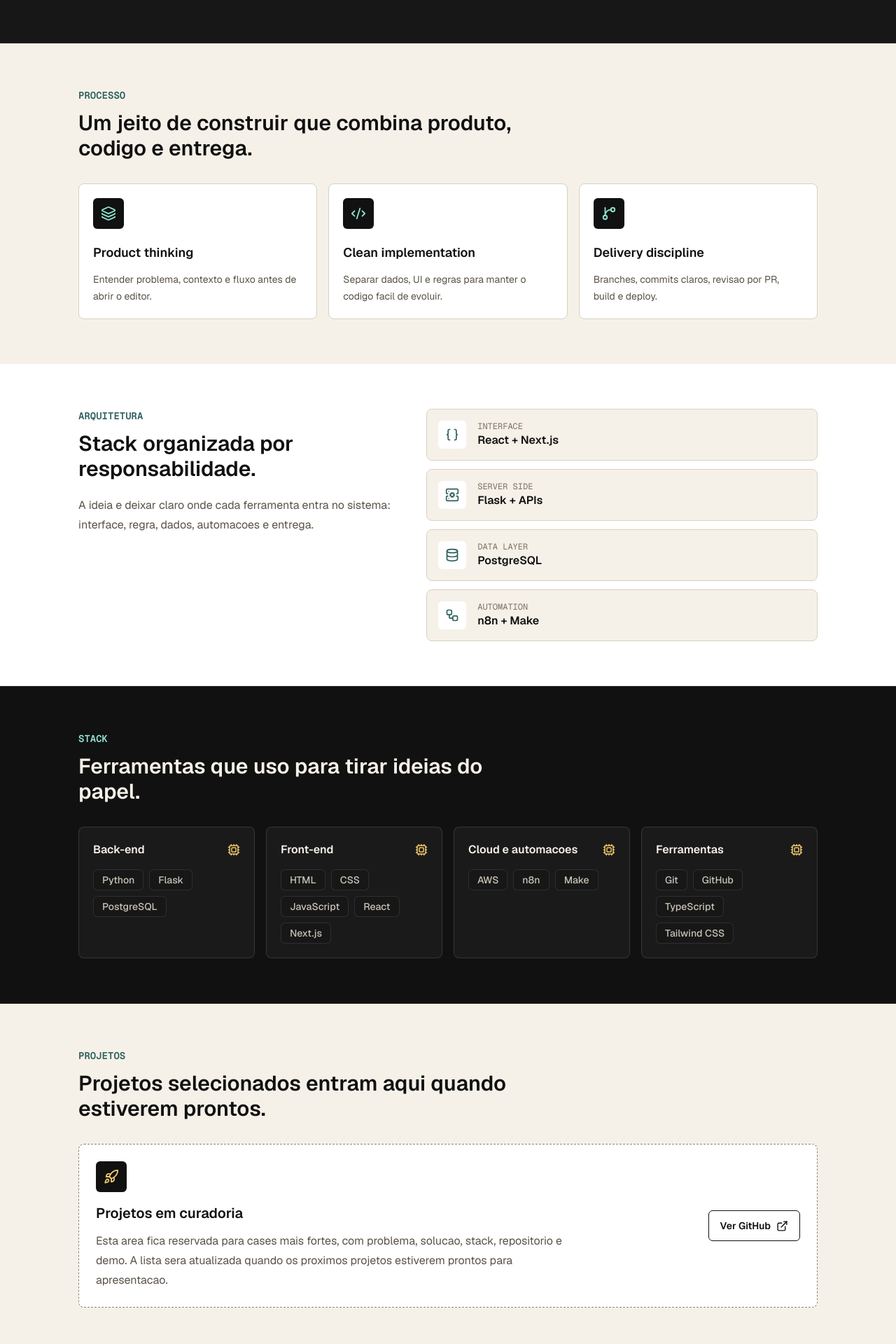
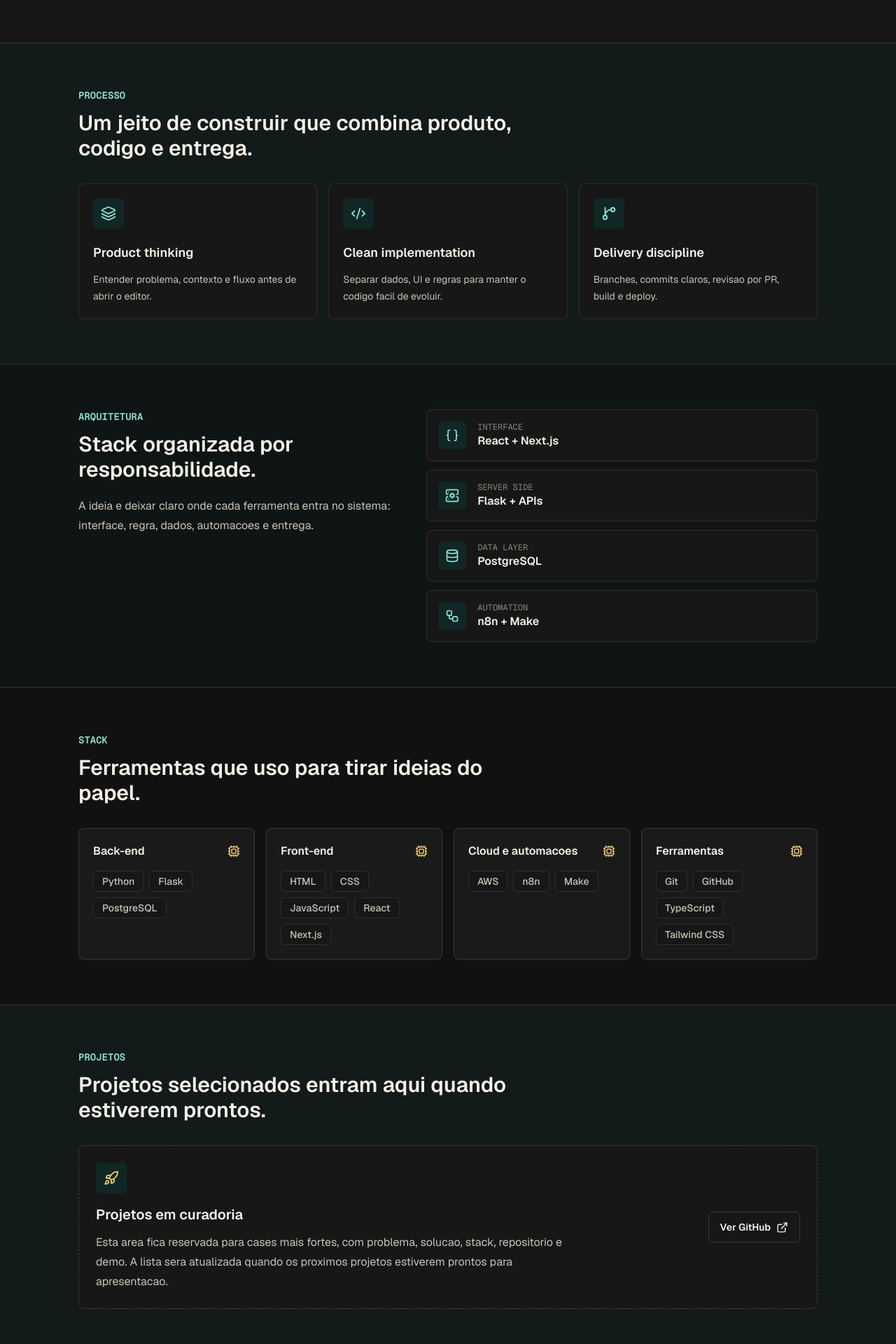
Before and after one commit to pedro-sls/portfolio, a Next.js app: page / in a window 1280 px wide. Shown: the part 1080-3000 px from the top of the page at 70% size. Built offline with nearby package versions, Linux system fonts and the light colour scheme.

Commit message:
style: align light sections with dark theme

```diff
--- a/src/app/page.tsx
+++ b/src/app/page.tsx
@@ -153,10 +153,10 @@ export default function Home() {
         </div>
       </section>
 
-      <section className="bg-[#f6f1e8] text-[#111111]">
+      <section className="border-b border-white/10 bg-[#121b1a] text-[#f6f1e8]">
         <div className="mx-auto max-w-6xl px-6 py-16 md:px-10 lg:px-12">
           <div className="mb-8">
-            <p className="font-mono text-sm font-semibold uppercase text-[#2c5f5d]">
+            <p className="font-mono text-sm font-semibold uppercase text-[#8fe3d0]">
               Processo
             </p>
             <h2 className="mt-3 max-w-2xl text-3xl font-semibold">
@@ -168,13 +168,15 @@ export default function Home() {
             {engineeringFlow.map(({ title, description, icon: Icon }) => (
               <article
                 key={title}
-                className="group rounded-lg border border-[#d8d0c2] bg-white p-5 transition duration-200 hover:-translate-y-1 hover:border-[#2c5f5d] hover:shadow-[0_18px_40px_rgba(17,17,17,0.12)]"
+                className="group rounded-lg border border-white/10 bg-[#171717] p-5 transition duration-200 hover:-translate-y-1 hover:border-[#8fe3d0] hover:bg-[#1b2423] hover:shadow-[0_18px_40px_rgba(0,0,0,0.3)]"
               >
-                <div className="flex h-11 w-11 items-center justify-center rounded-md bg-[#111111] text-[#8fe3d0] transition group-hover:bg-[#2c5f5d] group-hover:text-white">
+                <div className="flex h-11 w-11 items-center justify-center rounded-md bg-[#102725] text-[#8fe3d0] transition group-hover:bg-[#8fe3d0] group-hover:text-[#111111]">
                   <Icon size={22} aria-hidden="true" />
                 </div>
-                <h3 className="mt-5 text-lg font-semibold">{title}</h3>
-                <p className="mt-3 text-sm leading-6 text-[#5a5348]">
+                <h3 className="mt-5 text-lg font-semibold text-[#f6f1e8]">
+                  {title}
+                </h3>
+                <p className="mt-3 text-sm leading-6 text-[#c9c2b5]">
                   {description}
                 </p>
               </article>
@@ -183,16 +185,16 @@ export default function Home() {
         </div>
       </section>
 
-      <section className="bg-white text-[#111111]">
+      <section className="border-b border-white/10 bg-[#0f1514] text-[#f6f1e8]">
         <div className="mx-auto grid max-w-6xl gap-10 px-6 py-16 md:grid-cols-[0.9fr_1.1fr] md:px-10 lg:px-12">
           <div>
-            <p className="font-mono text-sm font-semibold uppercase text-[#2c5f5d]">
+            <p className="font-mono text-sm font-semibold uppercase text-[#8fe3d0]">
               Arquitetura
             </p>
             <h2 className="mt-3 text-3xl font-semibold">
               Stack organizada por responsabilidade.
             </h2>
-            <p className="mt-5 text-base leading-7 text-[#5a5348]">
+            <p className="mt-5 text-base leading-7 text-[#c9c2b5]">
               A ideia e deixar claro onde cada ferramenta entra no sistema:
               interface, regra, dados, automacoes e entrega.
             </p>
@@ -202,22 +204,22 @@ export default function Home() {
             {systemLayers.map(({ label, value, icon: Icon }) => (
               <article
                 key={label}
-                className="group flex items-center justify-between gap-4 rounded-lg border border-[#d8d0c2] bg-[#f6f1e8] p-4 transition duration-200 hover:-translate-y-0.5 hover:border-[#2c5f5d] hover:bg-[#eef8f5]"
+                className="group flex items-center justify-between gap-4 rounded-lg border border-white/10 bg-[#171717] p-4 transition duration-200 hover:-translate-y-0.5 hover:border-[#8fe3d0] hover:bg-[#1b2423]"
               >
                 <div className="flex items-center gap-4">
-                  <div className="flex h-10 w-10 items-center justify-center rounded-md bg-white text-[#2c5f5d]">
+                  <div className="flex h-10 w-10 items-center justify-center rounded-md bg-[#102725] text-[#8fe3d0]">
                     <Icon size={20} aria-hidden="true" />
                   </div>
                   <div>
-                    <p className="font-mono text-xs uppercase text-[#7a7165]">
+                    <p className="font-mono text-xs uppercase text-[#8d8679]">
                       {label}
                     </p>
-                    <h3 className="font-semibold">{value}</h3>
+                    <h3 className="font-semibold text-[#f6f1e8]">{value}</h3>
                   </div>
                 </div>
                 <ArrowUpRight
                   size={18}
-                  className="text-[#2c5f5d] opacity-0 transition group-hover:translate-x-0.5 group-hover:-translate-y-0.5 group-hover:opacity-100"
+                  className="text-[#8fe3d0] opacity-0 transition group-hover:translate-x-0.5 group-hover:-translate-y-0.5 group-hover:opacity-100"
                   aria-hidden="true"
                 />
               </article>
@@ -269,10 +271,10 @@ export default function Home() {
         </div>
       </section>
 
-      <section className="bg-[#f6f1e8] text-[#111111]">
+      <section className="bg-[#121b1a] text-[#f6f1e8]">
         <div className="mx-auto max-w-6xl px-6 py-16 md:px-10 lg:px-12">
           <div className="mb-8">
-            <p className="font-mono text-sm font-semibold uppercase text-[#2c5f5d]">
+            <p className="font-mono text-sm font-semibold uppercase text-[#8fe3d0]">
               Projetos
             </p>
             <h2 className="mt-3 max-w-2xl text-3xl font-semibold">
@@ -280,16 +282,16 @@ export default function Home() {
             </h2>
           </div>
 
-          <div className="rounded-lg border border-dashed border-[#8b8173] bg-white p-6 transition duration-200 hover:-translate-y-0.5 hover:border-[#2c5f5d] hover:shadow-[0_18px_40px_rgba(17,17,17,0.1)]">
+          <div className="rounded-lg border border-dashed border-white/20 bg-[#171717] p-6 transition duration-200 hover:-translate-y-0.5 hover:border-[#8fe3d0] hover:bg-[#1b2423] hover:shadow-[0_18px_40px_rgba(0,0,0,0.28)]">
             <div className="flex flex-col gap-5 md:flex-row md:items-center md:justify-between">
               <div className="max-w-2xl">
-                <div className="mb-4 flex h-11 w-11 items-center justify-center rounded-md bg-[#111111] text-[#f0c86a]">
+                <div className="mb-4 flex h-11 w-11 items-center justify-center rounded-md bg-[#102725] text-[#f0c86a]">
                   <Rocket size={22} aria-hidden="true" />
                 </div>
-                <h3 className="text-xl font-semibold">
+                <h3 className="text-xl font-semibold text-[#f6f1e8]">
                   {projectPlaceholder.title}
                 </h3>
-                <p className="mt-3 text-base leading-7 text-[#5a5348]">
+                <p className="mt-3 text-base leading-7 text-[#c9c2b5]">
                   {projectPlaceholder.description}
                 </p>
               </div>
@@ -297,7 +299,7 @@ export default function Home() {
                 href={profile.links.github}
                 target="_blank"
                 rel="noreferrer"
-                className="inline-flex h-11 items-center justify-center gap-2 rounded-md border border-[#111111] px-4 text-sm font-semibold transition hover:bg-[#111111] hover:text-white"
+                className="inline-flex h-11 items-center justify-center gap-2 rounded-md border border-white/15 px-4 text-sm font-semibold text-[#f6f1e8] transition hover:border-[#8fe3d0] hover:bg-[#8fe3d0] hover:text-[#111111]"
               >
                 Ver GitHub
                 <ExternalLink size={17} aria-hidden="true" />
```
